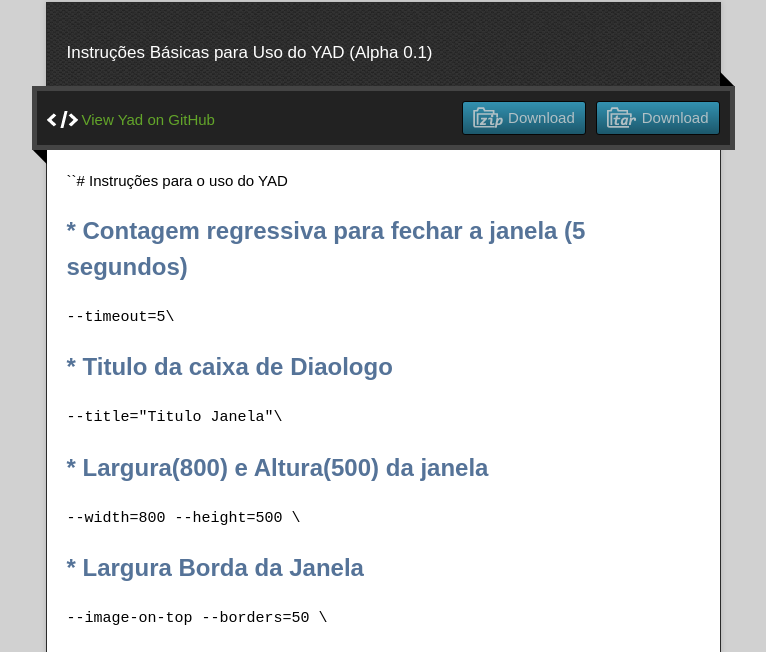
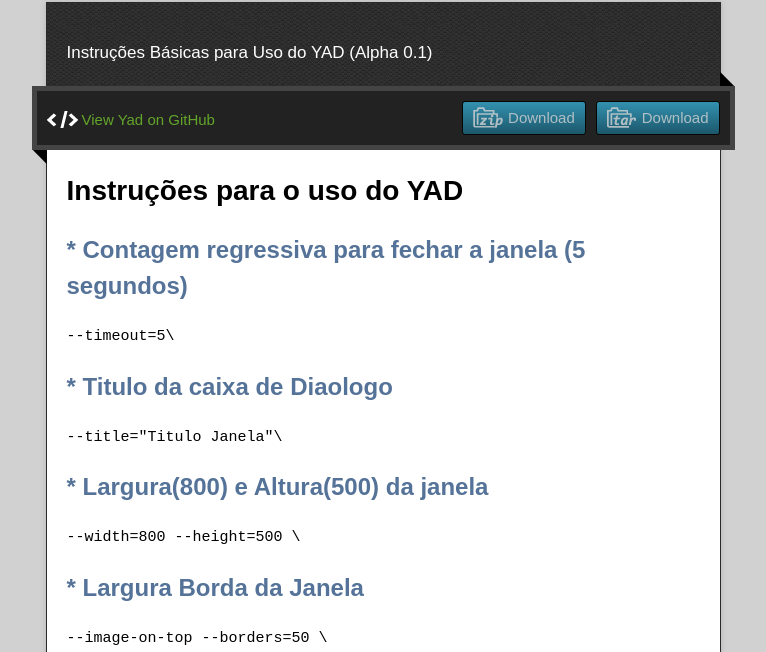
Before and after one commit to hanaure/YAD, a plain HTML site: page index.html in a window 1280 px wide. Shown: the part 128-780 px from the top of the page, without its empty margins (257-1023 px from the left). Drawn offline with nearby package versions, Linux system fonts and the light colour scheme.

Commit message:
Create gh-pages branch via GitHub

```diff
--- a/index.html
+++ b/index.html
@@ -36,7 +36,8 @@
         <span class="blc"></span><span class="trc"></span>
         </div>
         <article class="markdown-body">
-          <p>``# Instruções para o uso do YAD</p>
+          <h1>
+<a id="instruções-para-o-uso-do-yad" class="anchor" href="#instru%C3%A7%C3%B5es-para-o-uso-do-yad" aria-hidden="true"><span aria-hidden="true" class="octicon octicon-link"></span></a>Instruções para o uso do YAD</h1>
 
 <h2>
 <a id="-contagem-regressiva-para-fechar-a-janela-5-segundos" class="anchor" href="#-contagem-regressiva-para-fechar-a-janela-5-segundos" aria-hidden="true"><span aria-hidden="true" class="octicon octicon-link"></span></a>* Contagem regressiva para fechar a janela (5 segundos)</h2>
--- a/params.json
+++ b/params.json
@@ -1,6 +1,6 @@
 {
   "name": "Yad",
   "tagline": "Instruções Básicas para Uso do YAD (Alpha 0.1)",
-  "body": "``# Instruções para o uso do YAD\r\n\r\n## * Contagem regressiva para fechar a janela (5 segundos)\r\n\r\n`--timeout=5\\`\r\n\r\n## * Titulo da caixa de Diaologo\r\n\r\n`--title=\"Titulo Janela\"\\`\r\n\r\n## * Largura(800) e Altura(500) da janela\r\n\r\n`--width=800 --height=500 \\`\r\n\r\n## * Largura Borda da Janela\r\n\r\n`--image-on-top --borders=50 \\`\r\n\r\n## * inicia a caixa de dialogo no centro da tela\r\n\r\n`--center` \r\n\r\n## * Deixa a Caixa de Dialogo sem a decoração (basicamente o título com seus ícones) \r\n\r\n` --undecorated `\r\n",
+  "body": "# Instruções para o uso do YAD\r\n\r\n## * Contagem regressiva para fechar a janela (5 segundos)\r\n\r\n`--timeout=5\\`\r\n\r\n## * Titulo da caixa de Diaologo\r\n\r\n`--title=\"Titulo Janela\"\\`\r\n\r\n## * Largura(800) e Altura(500) da janela\r\n\r\n`--width=800 --height=500 \\`\r\n\r\n## * Largura Borda da Janela\r\n\r\n`--image-on-top --borders=50 \\`\r\n\r\n## * inicia a caixa de dialogo no centro da tela\r\n\r\n`--center` \r\n\r\n## * Deixa a Caixa de Dialogo sem a decoração (basicamente o título com seus ícones) \r\n\r\n` --undecorated `\r\n",
   "note": "Don't delete this file! It's used internally to help with page regeneration."
 }
```
